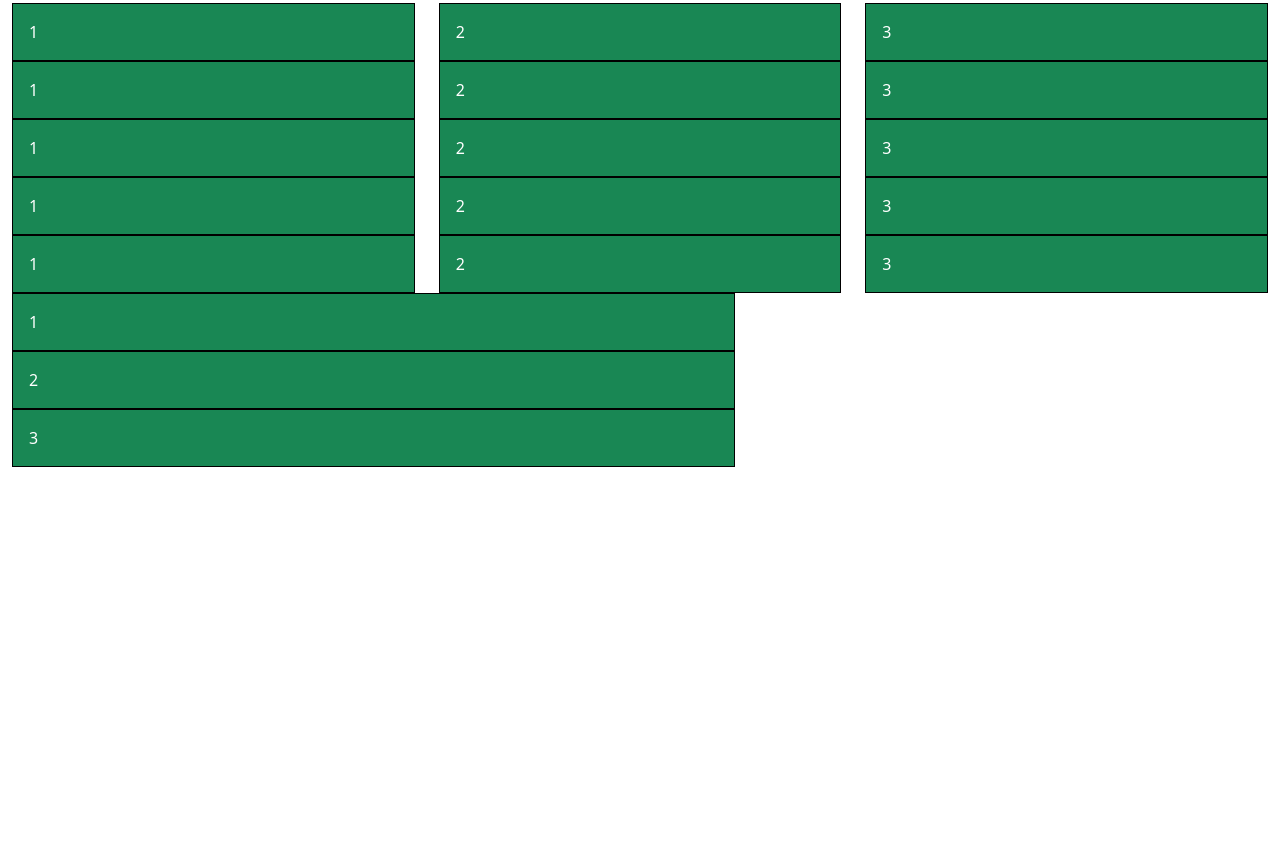
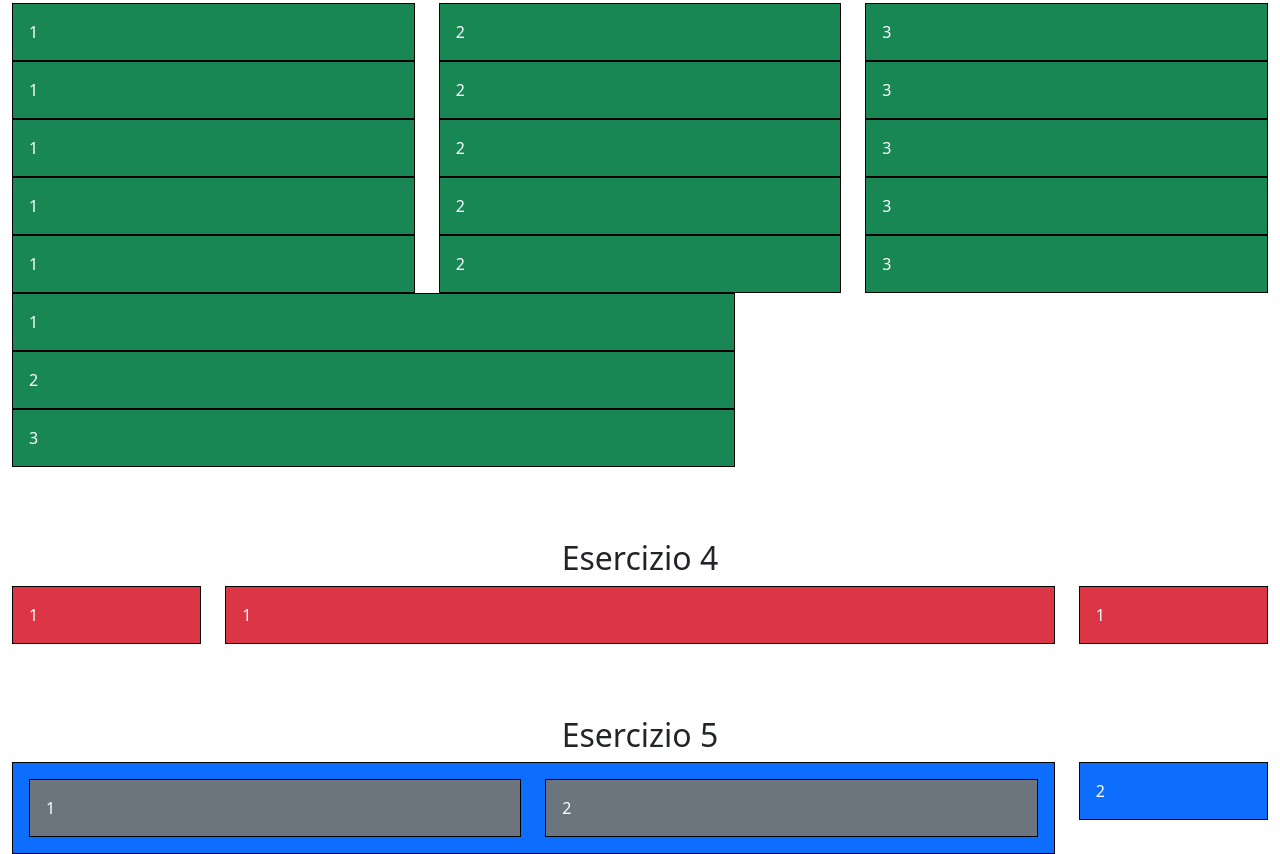
Before and after one commit to Asura0107/U2-W2-D1, a plain HTML site: page index.html in a window 1280 px wide. Shown: the part 524-1378 px from the top of the page. Before the commit the page ends 991 px from the top, so only its background shows below. Drawn offline with nearby package versions, Linux system fonts and the light colour scheme.

Commit message:
U2-W2-D1-bootstrap

```diff
--- a/index.html
+++ b/index.html
@@ -125,5 +125,49 @@
         </div>
       </div>
     </div>
+    <br />
+    <br />
+    <br />
+    <div class="container-fluid">
+      <h2>Esercizio 4</h2>
+      <div class="row">
+        <div class="col-lg-2">
+          <div class="bg-danger text-white p-md-3 border border-black">1</div>
+        </div>
+        <div class="col-lg-8">
+          <div class="bg-danger text-white p-md-3 border border-black">1</div>
+        </div>
+        <div class="col-lg-2">
+          <div class="bg-danger text-white p-md-3 border border-black">1</div>
+        </div>
+      </div>
+    </div>
+    <br />
+    <br />
+    <br />
+    <div class="container-fluid">
+      <h2>Esercizio 5</h2>
+      <div class="row">
+        <div class="col-7 col-lg-10">
+          <div class="bg-primary text-white p-md-3 border border-black">
+            <div class="row">
+              <div class="col-7 col-lg-6">
+                <div class="bg-secondary text-white p-md-3 border border-black">
+                  1
+                </div>
+              </div>
+              <div class="col-7 col-lg-6">
+                <div class="bg-secondary text-white p-md-3 border border-black">
+                  2
+                </div>
+              </div>
+            </div>
+          </div>
+        </div>
+        <div class="col-7 col-lg-2">
+          <div class="bg-primary text-white p-md-3 border border-black">2</div>
+        </div>
+      </div>
+    </div>
   </body>
 </html>
```
